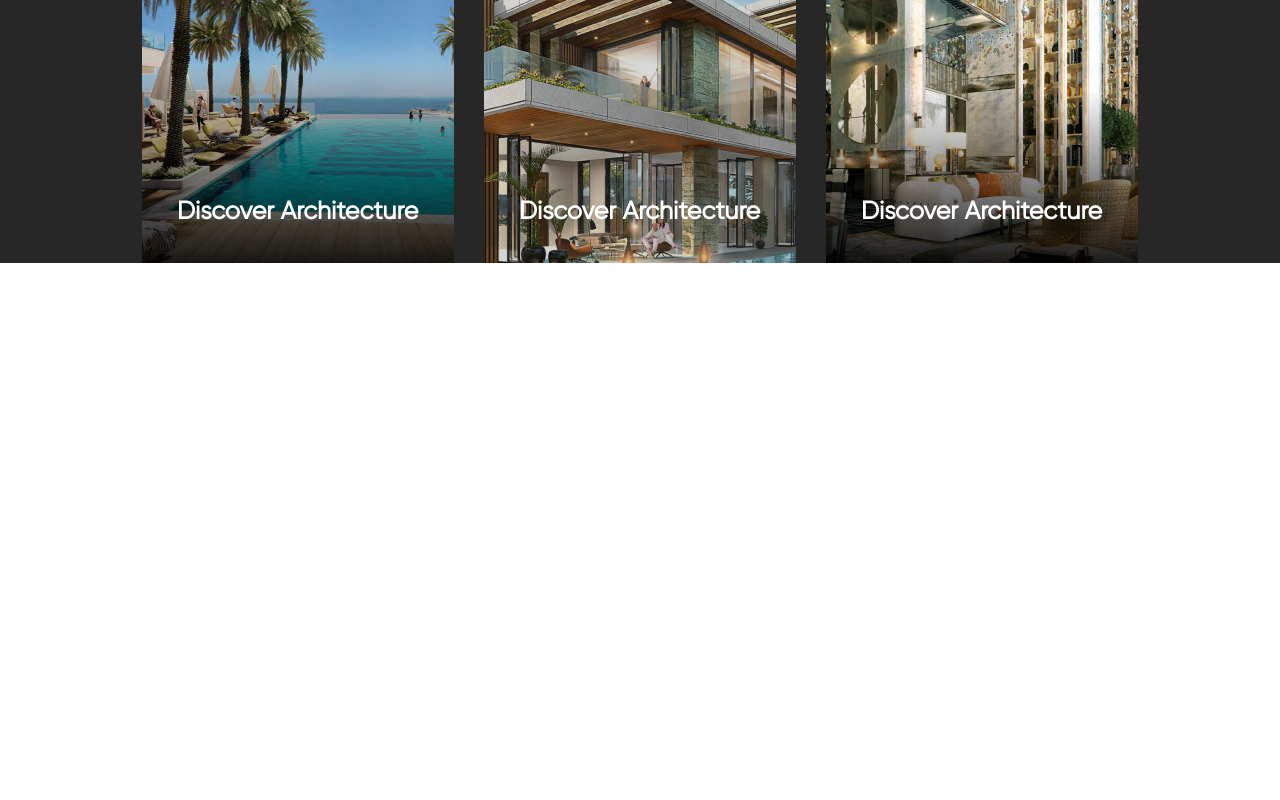
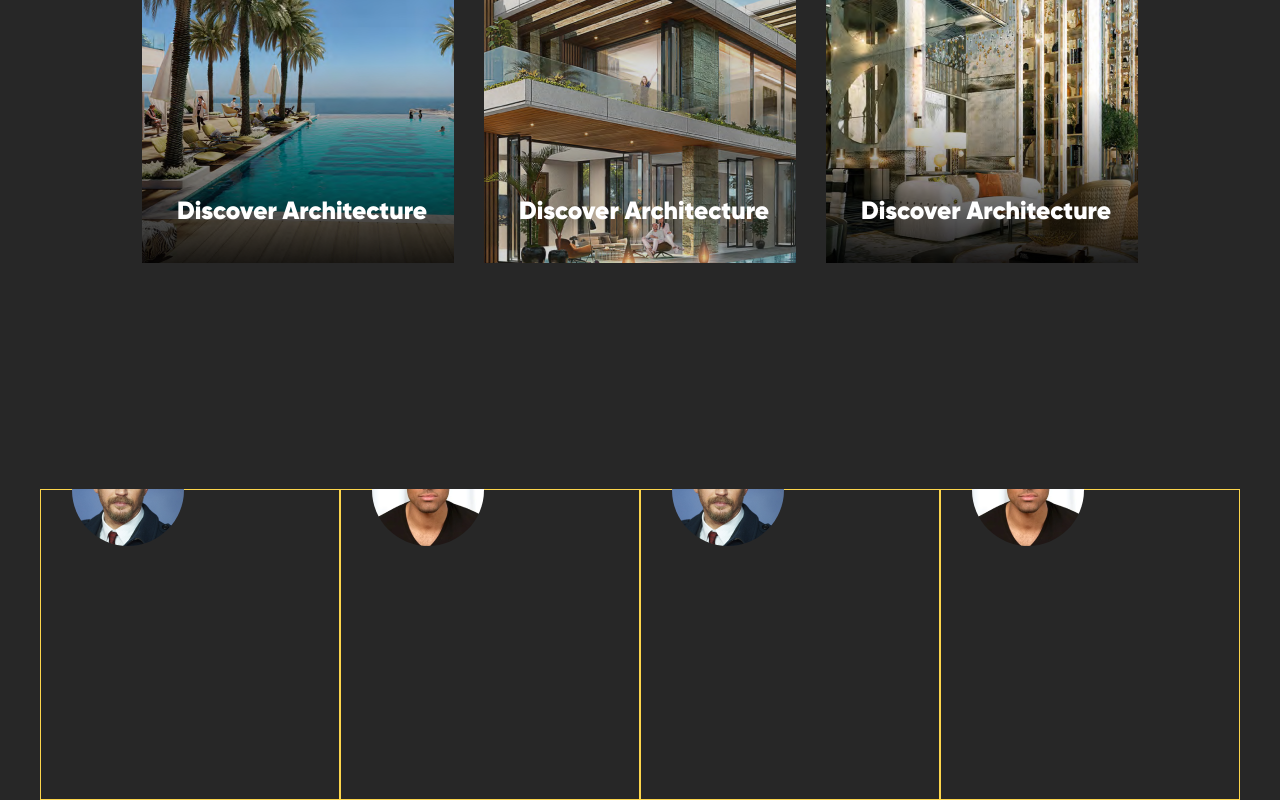
Before and after one commit to VitaliyM/agroshop, a React (Create React App) app: page / in a window 1280 px wide. Shown: the part 5384-6184 px from the top of the page. Before the commit the page ends 5647 px from the top, so only its background shows below. Built offline with nearby package versions, Linux system fonts and the light colour scheme.

Commit message:
Investor Block Add

```diff
--- a/src/components/main/Main.jsx
+++ b/src/components/main/Main.jsx
@@ -6,6 +6,7 @@ import VideoApartments from './videoApartments/VideoApartments';
 import DontLimit from './dontLimit/DontLimit';
 import ContactUs from './contactUs/ContactUs';
 import UsefulArticles from './usefulArticles/UsefulArticles';
+import InvestorsSlider from './investorsSlider/InvestorsSlider';
 
 const Main = () => {
   return (
@@ -16,6 +17,7 @@ const Main = () => {
         <DontLimit />
         <ContactUs />
         <UsefulArticles />
+        <InvestorsSlider />
     </main>
   )
 }
--- a/src/components/main/investorsSlider/InvestorsSlider.jsx
+++ b/src/components/main/investorsSlider/InvestorsSlider.jsx
@@ -1,10 +1,45 @@
 import React from 'react';
 import './investorsSlider.css';
+import Image1 from '../../../images/investor1.png';
+import Image2 from '../../../images/investor2.png';
 
 const InvestorsSlider = () => {
   return (
     <div className='investorsBlock'>
+        <div className="investorsSliderWrap">
+            <div className="investorSlide">
+                <img src={Image2} alt="investor1" className='investor investor1'/>
+                <div className="quotes"></div>
+                <div className="investorName"></div>
+                <div className="investorCompany"></div>
+                <div className="investorText"></div>
+            </div>
 
+            <div className="investorSlide">
+                <img src={Image1} alt="investor1" className='investor investor1'/>
+                <div className="quotes"></div>
+                <div className="investorName"></div>
+                <div className="investorCompany"></div>
+                <div className="investorText"></div>
+            </div>
+
+            <div className="investorSlide">
+                <img src={Image2} alt="investor1" className='investor investor1'/>
+                <div className="quotes"></div>
+                <div className="investorName"></div>
+                <div className="investorCompany"></div>
+                <div className="investorText"></div>
+            </div>
+
+            <div className="investorSlide">
+                <img src={Image1} alt="investor1" className='investor investor1'/>
+                <div className="quotes"></div>
+                <div className="investorName"></div>
+                <div className="investorCompany"></div>
+                <div className="investorText"></div>
+            </div>
+
+        </div>
     </div>
   )
 }
--- a/src/components/main/investorsSlider/investorsSlider.css
+++ b/src/components/main/investorsSlider/investorsSlider.css
@@ -1,4 +1,58 @@
+@font-face {
+    font-family: 'Work Sans';
+    src: url(../../../fonts/Worksans/WorkSans-Regular.otf);
+}
+
+@font-face {
+    font-family: 'Gilroy';
+    src: url(../../../fonts/Gilroy/Gilroy-Black.ttf);
+}
+
 .investorsBlock {
     width: 100%;
     margin-top: 226px;
 }
+
+.investorsSliderWrap {
+    width: 100%;
+    position: relative;
+    overflow: hidden;
+    display: flex;
+}
+
+.investorSlide {
+    border: 1px solid #FCD54C;
+    width: 525px;
+    height: 311px;
+    position: relative;
+    display: flex;
+    flex-direction: column;
+}
+
+.investor {
+    border-radius: 50%;
+    width: 112px;
+    height: 112px;
+    position: absolute;
+    top: -56px;
+    left: 31px;
+}
+
+.investor1 {}
+
+.investor2 {}
+
+.quotes {
+    font-family: 'Work Sans';
+    font-style: normal;
+    font-weight: 600;
+    font-size: 120px;
+    line-height: 200px;
+    color: #FCD54C;
+}
+
+.investorName {}
+
+.investorCompany {}
+
+.investorText {}
```
